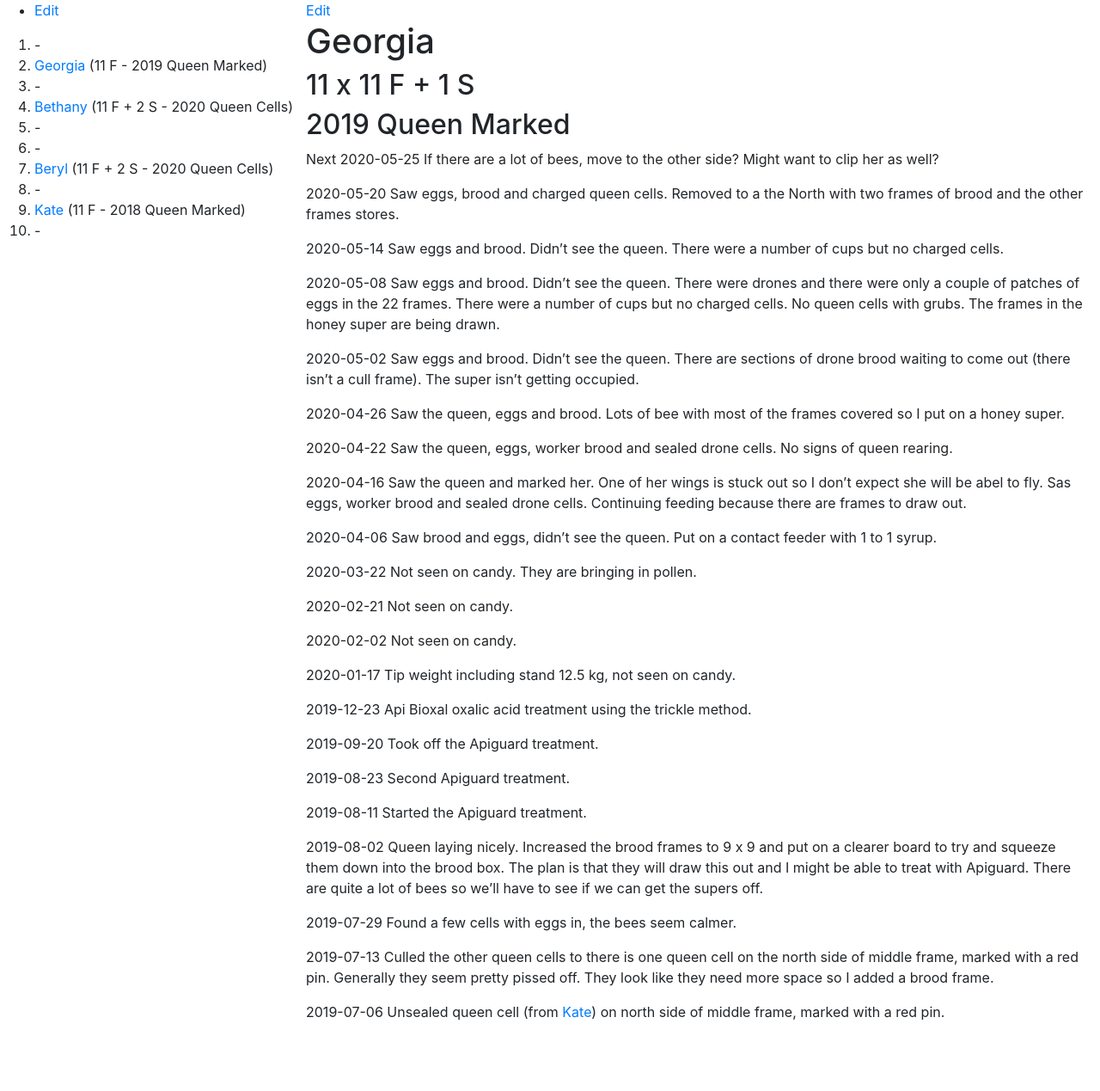
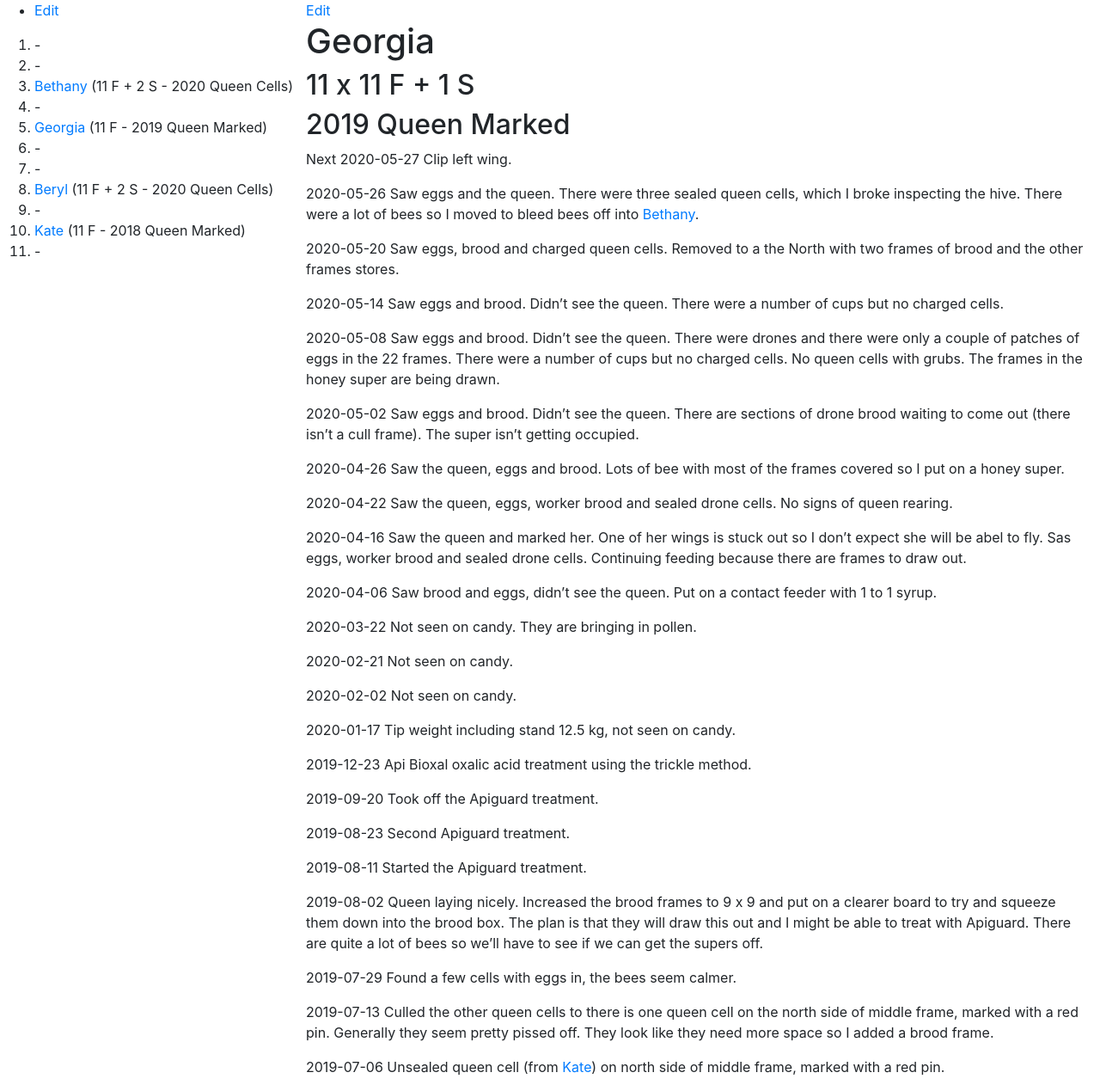
Before and after one commit to joejcollins/rhapsody-angel, a Jekyll site: the page built from queens/2019-georgia.md, in a window 1280 px wide. Shown: the whole page at 86% size. Built offline with Jekyll 4.4.1, drawn with Linux system fonts in a browser that asks for light colours; our own code applies the rules of GitHub Pages for plain Markdown files; before the commit the page ends 1205 px from its top, so only the background shows below that.

Commit message:
Reduced bees in Georgia

```diff
--- a/queens/2019-georgia.md
+++ b/queens/2019-georgia.md
@@ -2,7 +2,9 @@
 ## 11 x 11 F + 1 S
 ## 2019 Queen Marked
 
-Next 2020-05-25 If there are a lot of bees, move to the other side?  Might want to clip her as well?
+Next 2020-05-27 Clip left wing.
+
+2020-05-26 Saw eggs and the queen.  There were three sealed queen cells, which I broke inspecting the hive.  There were a lot of bees so I moved to bleed bees off into [Bethany]({{ site.baseurl }}/queens/2020-bethany.html).
 
 2020-05-20 Saw eggs, brood and charged queen cells.  Removed to a the North with two frames of brood and the other frames stores.
 
```
Also changed, not shown: _includes/apiary.md (+2 -1 lines), queens/2018-kate.md (+1 -0 lines).
